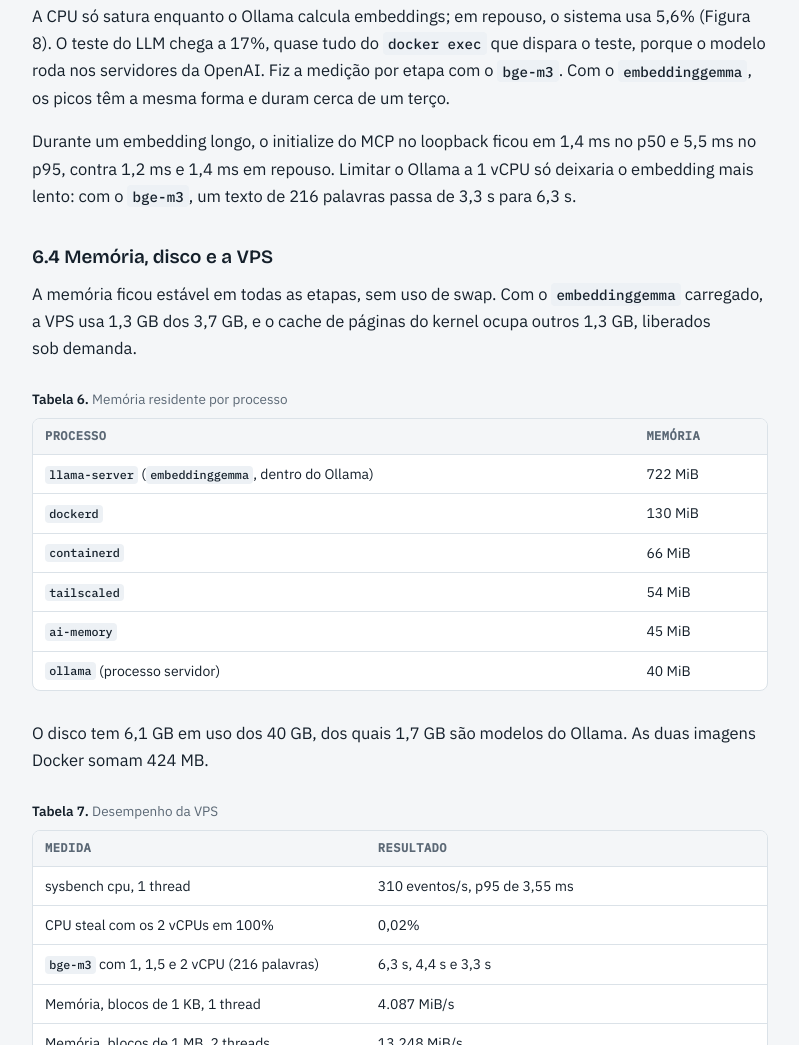
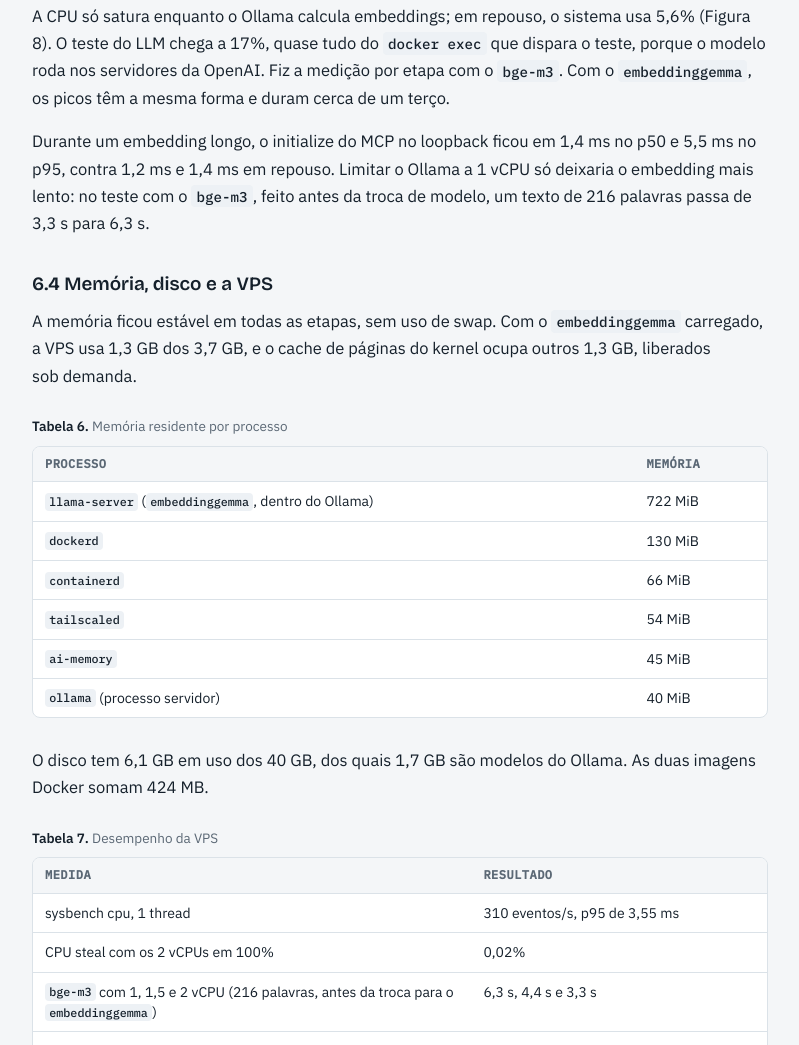
Before and after one commit to tr0drigues/artigos, a plain HTML site: page ai-memory-vps/index.html in a window 1280 px wide. Shown: the part 10955-12000 px from the top of the page, without its empty margins (340-1139 px from the left). Drawn offline with nearby package versions, Linux system fonts and the light colour scheme.

Commit message:
Deixa claro que o teste de vCPU usou o bge-m3

```diff
--- a/ai-memory-vps/index.html
+++ b/ai-memory-vps/index.html
@@ -425,7 +425,7 @@
 </aside>
 <figure class="fig" id="figura-8"><div class="plate"><img src="fig/fig8.png" alt="CPU por etapa dos testes" loading="lazy"></div><figcaption><b>Figura 8.</b> CPU por etapa dos testes<span class="src">/proc/stat e docker stats a cada 2 s, medido com o bge-m3</span></figcaption></figure>
 <p>A CPU só satura enquanto o Ollama calcula embeddings; em repouso, o sistema usa 5,6% (Figura 8). O teste do LLM chega a 17%, quase tudo do <code>docker exec</code> que dispara o teste, porque o modelo roda nos servidores da OpenAI. Fiz a medição por etapa com o <code>bge-m3</code>. Com o <code>embeddinggemma</code>, os picos têm a mesma forma e duram cerca de um terço.</p>
-<p>Durante um embedding longo, o initialize do MCP no loopback ficou em 1,4 ms no p50 e 5,5 ms no p95, contra 1,2 ms e 1,4 ms em repouso. Limitar o Ollama a 1 vCPU só deixaria o embedding mais lento: com o <code>bge-m3</code>, um texto de 216 palavras passa de 3,3 s para 6,3 s.</p>
+<p>Durante um embedding longo, o initialize do MCP no loopback ficou em 1,4 ms no p50 e 5,5 ms no p95, contra 1,2 ms e 1,4 ms em repouso. Limitar o Ollama a 1 vCPU só deixaria o embedding mais lento: no teste com o <code>bge-m3</code>, feito antes da troca de modelo, um texto de 216 palavras passa de 3,3 s para 6,3 s.</p>
 <h3 id="6-4-memoria-disco-e-a-vps">6.4 Memória, disco e a VPS</h3>
 <p>A memória ficou estável em todas as etapas, sem uso de swap. Com o <code>embeddinggemma</code> carregado, a VPS usa 1,3 GB dos 3,7 GB, e o cache de páginas do kernel ocupa outros 1,3 GB, liberados sob demanda.</p>
 <div class="tbl" id="tabela-6"><div class="tcap"><b>Tabela 6.</b> Memória residente por processo</div><div class="tscroll"><table>
@@ -480,7 +480,7 @@
 <td>0,02%</td>
 </tr>
 <tr>
-<td><code>bge-m3</code> com 1, 1,5 e 2 vCPU (216 palavras)</td>
+<td><code>bge-m3</code> com 1, 1,5 e 2 vCPU (216 palavras, antes da troca para o <code>embeddinggemma</code>)</td>
 <td>6,3 s, 4,4 s e 3,3 s</td>
 </tr>
 <tr>
@@ -513,7 +513,7 @@
 </tr>
 </tbody>
 </table></div></div>
-<p>Com steal de 0,02% sob carga total, os vCPUs não disputaram o host com outras VMs no período medido. O tempo do <code>bge-m3</code> cai quase em proporção aos vCPUs, então o segundo núcleo rende. Com fsync médio de 0,61 ms, cada commit do SQLite custa menos de 1 ms de disco. Pela tailnet, a cópia por ssh fica em 9,9 MB/s numa única conexão TCP, com RTT de 143 ms. O teste não isolou o que limita essa taxa.</p>
+<p>Com steal de 0,02% sob carga total, os vCPUs não disputaram o host com outras VMs no período medido. Num teste com o <code>bge-m3</code>, feito antes da troca para o <code>embeddinggemma</code>, o tempo de um embedding cai quase em proporção aos vCPUs: 6,3 s com 1 vCPU e 3,3 s com 2. O segundo núcleo rende. Com fsync médio de 0,61 ms, cada commit do SQLite custa menos de 1 ms de disco. Pela tailnet, a cópia por ssh fica em 9,9 MB/s numa única conexão TCP, com RTT de 143 ms. O teste não isolou o que limita essa taxa.</p>
 <h2 id="7-backup-o-drive-e-a-unica-copia-completa-fora-da-ovh">7. Backup: o Drive é a única cópia completa fora da OVH</h2>
 <div class="tbl" id="tabela-8"><div class="tcap"><b>Tabela 8.</b> O que cada cópia restaura em quatro falhas</div><div class="tscroll"><table>
 <thead>
```
Also changed, not shown: 1 other file.
